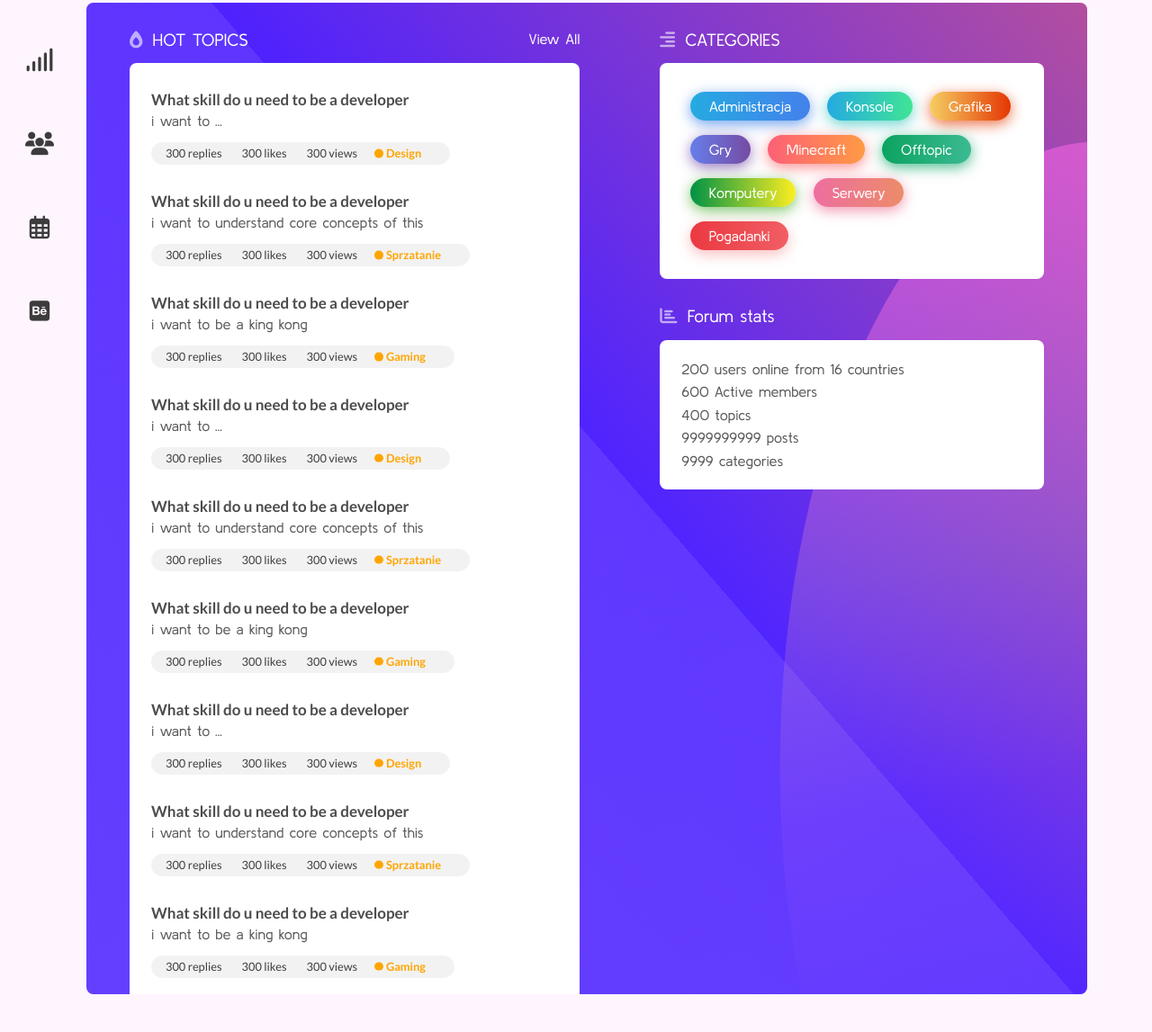
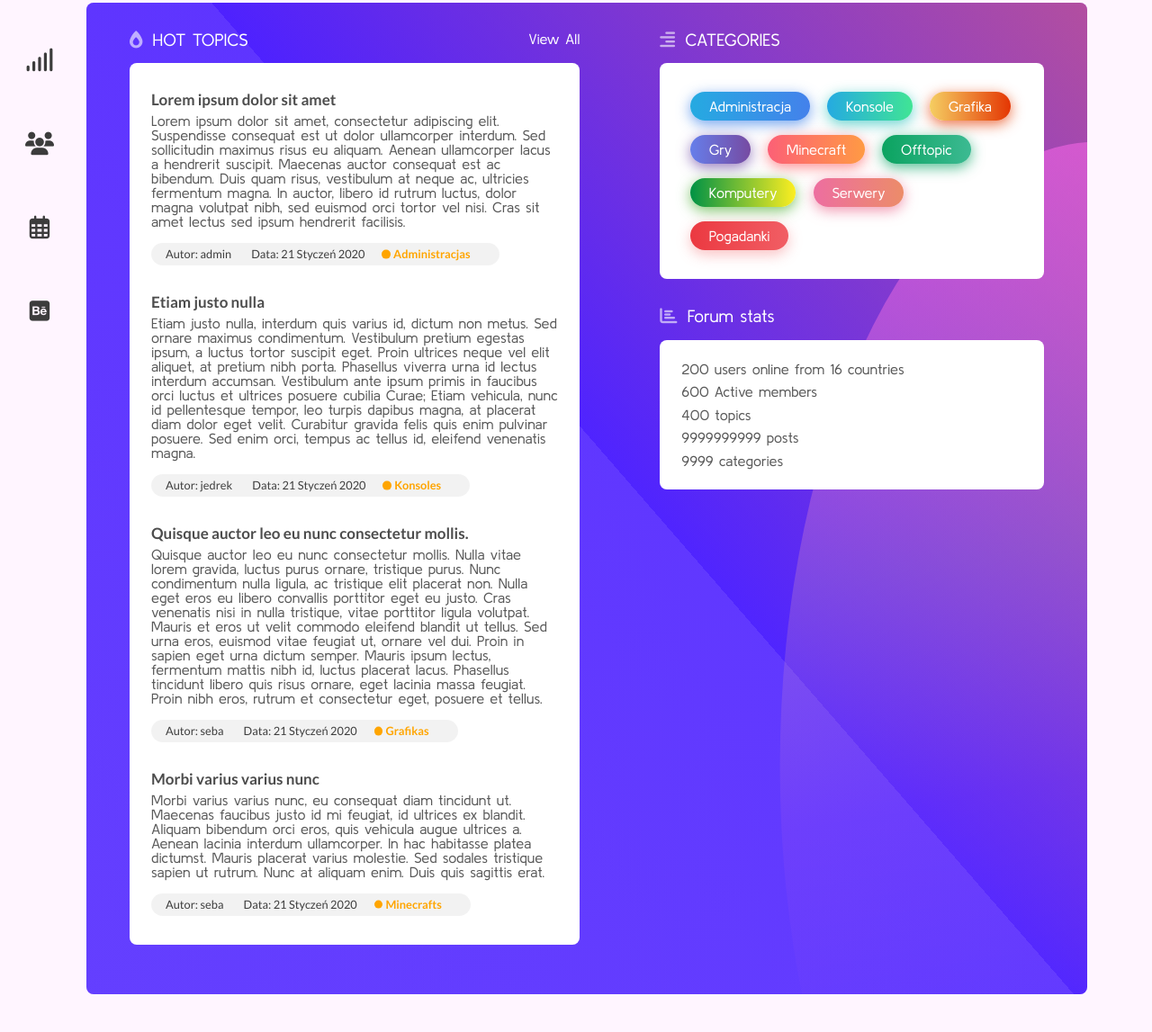
Before and after one commit to JedrzejMatuszewski/django_forum, a Django app: page / in a window 1280 px wide. Shown: the part 88-1235 px from the top of the page at 90% size. Run offline with Django 3.2, Linux system fonts and the light colour scheme; data comes from the database, SQL or seed files in the repository; both versions use the stored data as it was after the commit; some libraries are stand-ins or nearby versions.

Commit message:
edit merged for

```diff
--- a/forum/templates/forum/home.html
+++ b/forum/templates/forum/home.html
@@ -9,41 +9,15 @@
     <ul class="hot-topics__list">
         {% for post in topic_obj %}
         <li class="hot-topics__topic">
-            <h2 class="hot-topics__topic__header">What skill do u need to be a developer</h2>
-            <p class="hot-topics__topic__desc">i want to ...</p>
+            <h2 class="hot-topics__topic__header">{{ post.title }}</h2>
+            <p class="hot-topics__topic__desc">{{ post.content }}</p>
             <ul class="hot-topics__topic__statistics">
                 <div class="hot-topics__topic__statistics__container">
-                <li>300 replies</li>
-                <li>300 likes</li>
-                <li>300 views</li>
-                <li class="section-mark">Design</li>
-            </div>
+                    <li>Autor: {{ post.author }}</li>
+                    <li>Data: {{ post.date_posted|date:'d F Y'}}</li>
+                    <li class="section-mark">{{ post.category }}s</li>
+                </div>
 
-            </ul>
-        </li>
-        <li class="hot-topics__topic">
-            <h2 class="hot-topics__topic__header">What skill do u need to be a developer</h2>
-            <p class="hot-topics__topic__desc">i want to understand core concepts of this</p>
-            <ul class="hot-topics__topic__statistics">
-                <div class="hot-topics__topic__statistics__container">
-                <li>300 replies</li>
-                <li>300 likes</li>
-                <li>300 views</li>
-                <li class="section-mark">Sprzatanie</li>
-            </div>
-
-            </ul>
-        </li>
-        <li class="hot-topics__topic">
-            <h2 class="hot-topics__topic__header">What skill do u need to be a developer</h2>
-            <p class="hot-topics__topic__desc">i want to be a king kong</p>
-            <ul class="hot-topics__topic__statistics">
-                <div class="hot-topics__topic__statistics__container">
-                    <li>300 replies</li>
-                    <li>300 likes</li>
-                    <li>300 views</li>
-                    <li class="section-mark">Gaming</li>
-                </div>
             </ul>
         </li>
         {% endfor %}
@@ -62,7 +36,7 @@
         </header>
         <ul class="categories__list">
             {% for category in categories_obj %}
-                <li class="categories__category">{{ category.title }}</li>
+            <li class="categories__category">{{ category.title }}</li>
             {% endfor %}
         </ul>
     </div>
```
Also changed, not shown: db.sqlite3.
